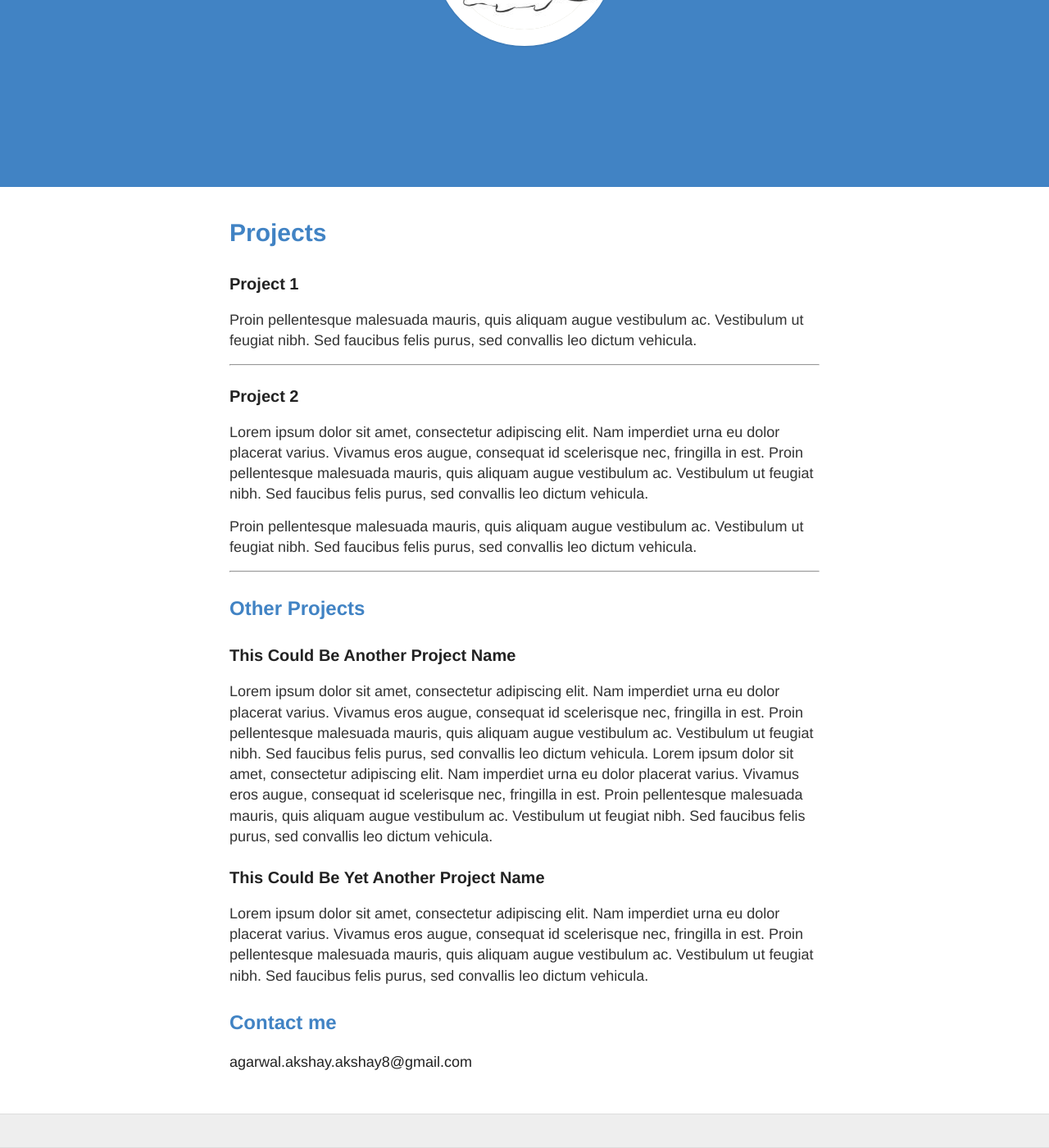
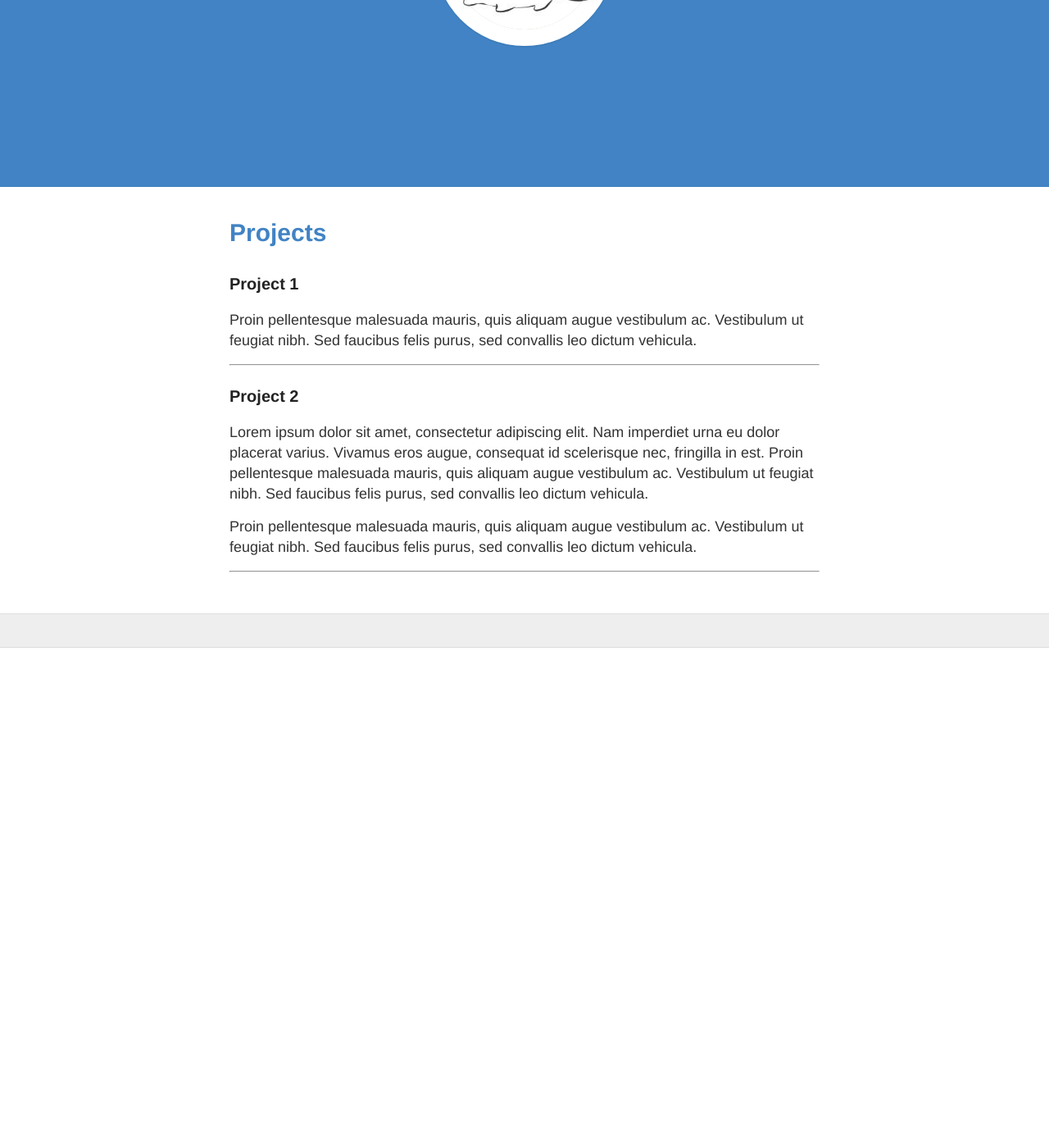
Before and after one commit to Betterthinking/Betterthinking.github.io, a Jekyll site: the page built from projects.md, in a window 1280 px wide and 1400 px high, scrolled down 415 px. Shown: the whole window at 82% size. Built offline with Jekyll 4.4.1, drawn with Linux system fonts in a browser that asks for light colours; nearby versions of some CDN libraries; after the commit the page ends 1205 px from its top, so only the background shows below that.

Commit message:
Update projects.md

```diff
--- a/projects.md
+++ b/projects.md
@@ -15,18 +15,3 @@ Lorem ipsum dolor sit amet, consectetur adipiscing elit. Nam imperdiet urna eu d
 Proin pellentesque malesuada mauris, quis aliquam augue vestibulum ac. Vestibulum ut feugiat nibh. Sed faucibus felis purus, sed convallis leo dictum vehicula.
 
 ***
-
-## Other Projects
-
-### This Could Be Another Project Name
-
-  Lorem ipsum dolor sit amet, consectetur adipiscing elit. Nam imperdiet urna eu dolor placerat varius. Vivamus eros augue, consequat id scelerisque nec, fringilla in est. Proin pellentesque malesuada mauris, quis aliquam augue vestibulum ac. Vestibulum ut feugiat nibh. Sed faucibus felis purus, sed convallis leo dictum vehicula. Lorem ipsum dolor sit amet, consectetur adipiscing elit. Nam imperdiet urna eu dolor placerat varius. Vivamus eros augue, consequat id scelerisque nec, fringilla in est. Proin pellentesque malesuada mauris, quis aliquam augue vestibulum ac. Vestibulum ut feugiat nibh. Sed faucibus felis purus, sed convallis leo dictum vehicula.
-
-### This Could Be Yet Another Project Name
-
-   Lorem ipsum dolor sit amet, consectetur adipiscing elit. Nam imperdiet urna eu dolor placerat varius. Vivamus eros augue, consequat id scelerisque nec, fringilla in est. Proin pellentesque malesuada mauris, quis aliquam augue vestibulum ac. Vestibulum ut feugiat nibh. Sed faucibus felis purus, sed convallis leo dictum vehicula.
-
-
-## Contact me
-
-[agarwal.akshay.akshay8@gmail.com](mailto:agarwal.akshay.akshay8@gmail.com)
```
